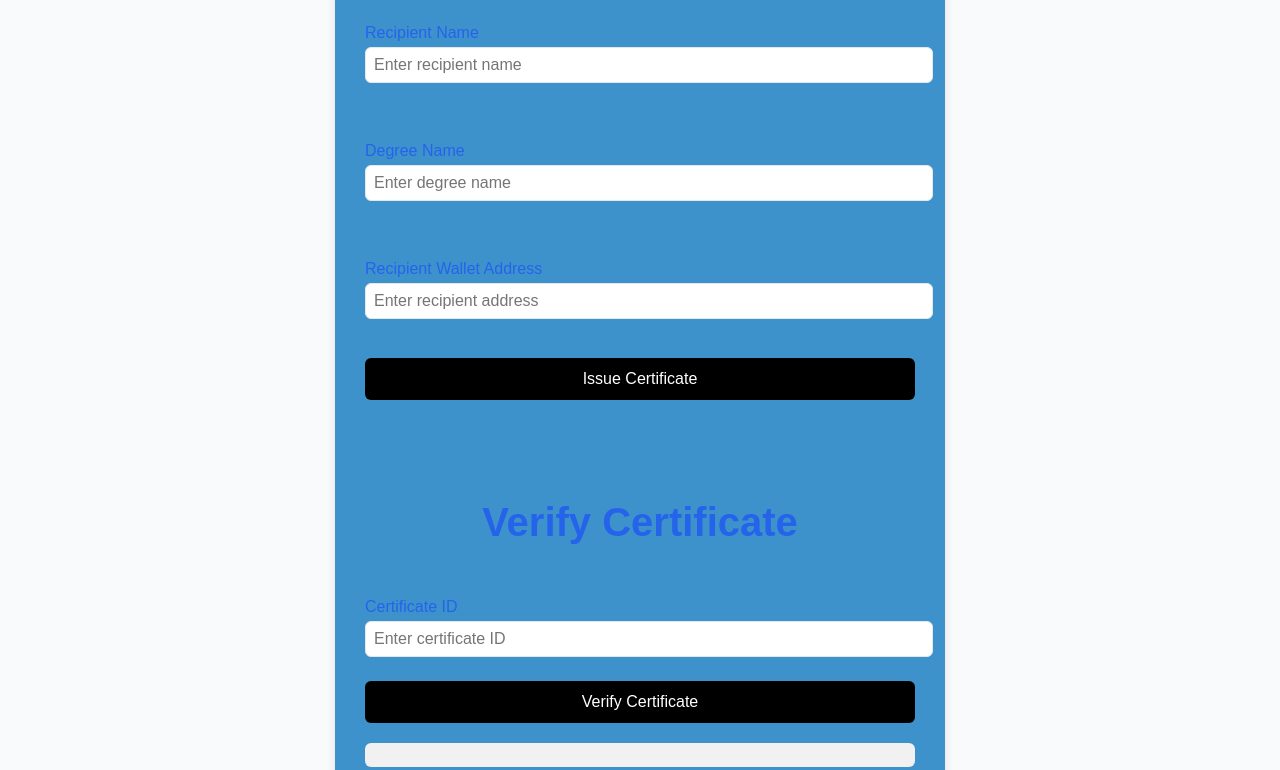
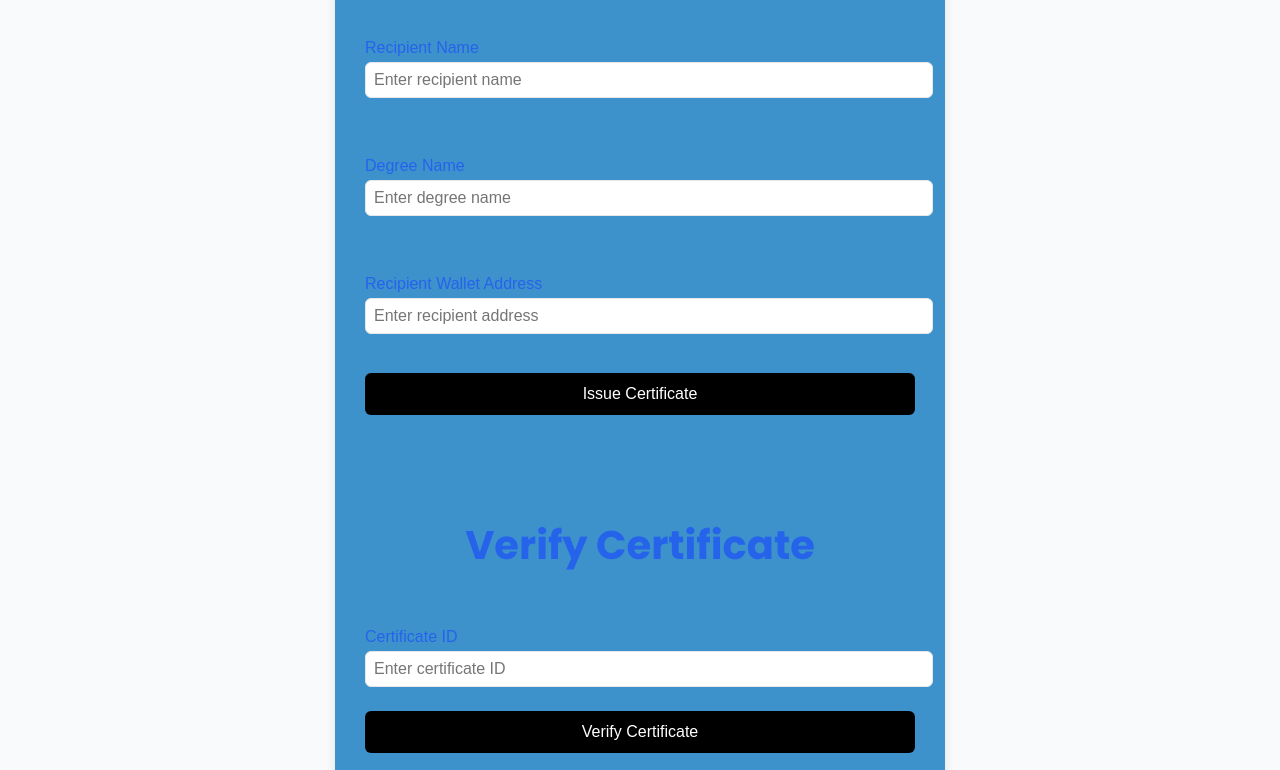
Before and after one commit to Samrat25/Docred, a website: page issue.html in a window 1280 px wide. Shown: the part 204-974 px from the top of the page. Drawn offline with Linux system fonts and the light colour scheme; a script that the page names is missing.

Commit message:
Update issue.html

```diff
--- a/issue.html
+++ b/issue.html
@@ -5,7 +5,9 @@
     <meta name="viewport" content="width=device-width, initial-scale=1.0">
     <title>Decentralized Certificate Issuer</title>
     <link rel="stylesheet" href="issue.css">
-    <link href="https://fonts.googleapis.com/css2?family=Inter:wght@400;500;600;700&display=swap" rel="stylesheet"/>
+<style>
+@import url('https://fonts.googleapis.com/css2?family=Poppins:ital,wght@0,100;0,200;0,300;0,400;0,500;0,600;0,700;0,800;0,900;1,100;1,200;1,300;1,400;1,500;1,600;1,700;1,800;1,900&display=swap');
+</style>
     <script src="https://cdn.jsdelivr.net/npm/web3@1.8.0/dist/web3.min.js"></script>
     <link rel="stylesheet" href="cred.css">
     <link rel="shortcut icon" href="logo.png" type="image/x-icon">
```
